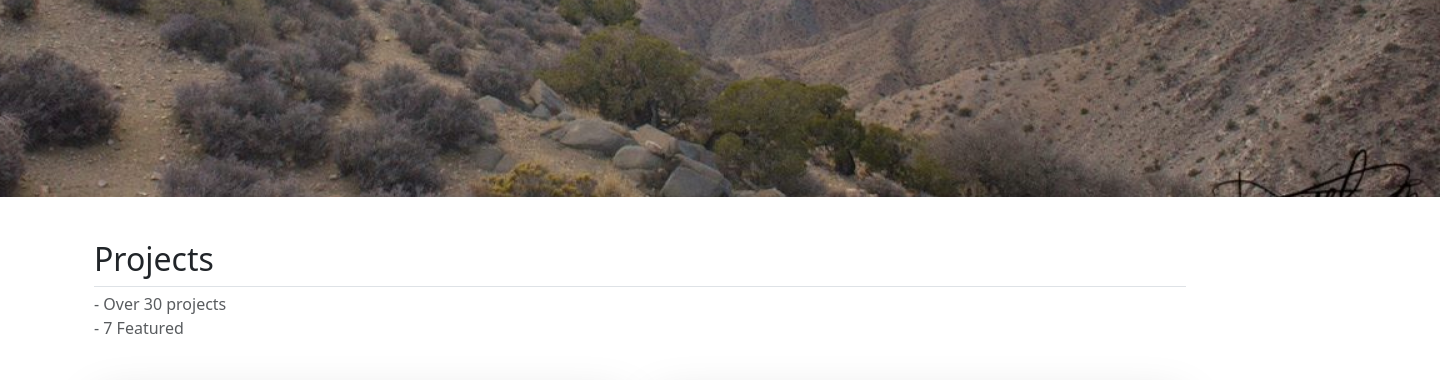
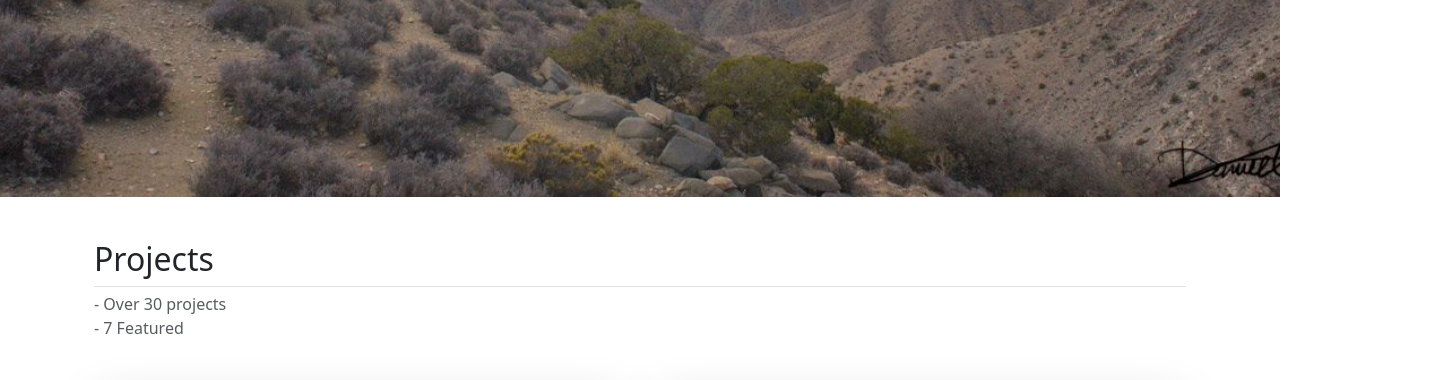
Before and after one commit to Daniel202115911/web-page, a plain HTML site: page index.html in a window 1280 px wide. Shown: the part 503-883 px from the top of the page, 1440 px wide, since content can reach past the window. Drawn offline with nearby package versions, Linux system fonts and the light colour scheme.

Commit message:
max width fix

```diff
--- a/styles.css
+++ b/styles.css
@@ -102,12 +102,12 @@
 @media(min-width: 1200px){
 
     .featurette{
-        width:1600px;
+        max-width:1600px;
         height: 700px;
         position: relative;
         left: 50%;
         transform: translate(-50%);
-
+        justify-content: center;
     }
 
     #head-content{
```
